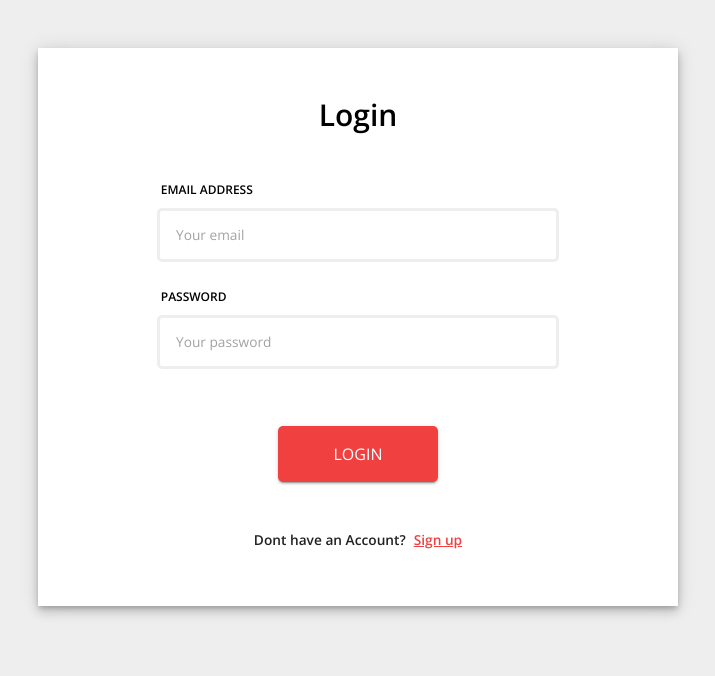
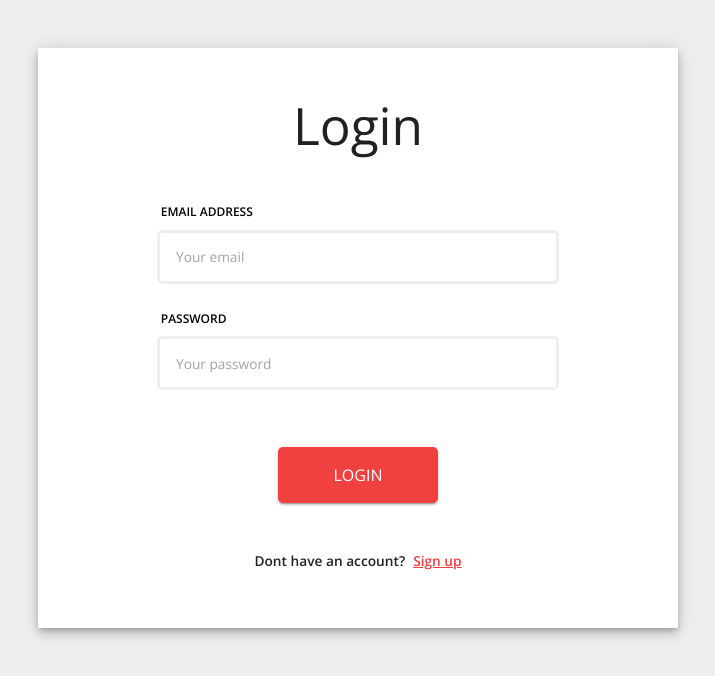
Before and after one commit to hatchways/team-brioche, a React (Create React App) app in the folder client/: page /login in a window 1280 px wide. Shown: the top 676 px of the page, without its empty margins (282-997 px from the left). Built offline with nearby package versions, Linux system fonts and the light colour scheme; no server answers.

Commit message:
Extracted a reusable component "Redirect" from "UserAccountWrapper"
- Moved the CssBaseline component to App.tsx
-  Rename the "Login" and "Register" interface
- Removed unused/unnecessary styles

```diff
--- a/client/src/App.tsx
+++ b/client/src/App.tsx
@@ -1,4 +1,4 @@
-import { MuiThemeProvider } from '@material-ui/core';
+import { CssBaseline, MuiThemeProvider } from '@material-ui/core';
 import { theme } from './themes/theme';
 import { BrowserRouter, Route, Redirect, Switch } from 'react-router-dom';
 import Booking from './pages/Booking/Booking';
@@ -14,6 +14,7 @@ import './App.css';
 function App(): JSX.Element {
   return (
     <MuiThemeProvider theme={theme}>
+      <CssBaseline />
       <BrowserRouter>
         <SnackBarProvider>
           <AuthProvider>
--- /dev/null
+++ b/client/src/components/Redirect/Redirect.tsx
@@ -0,0 +1,22 @@
+import { Typography } from '@material-ui/core';
+import { Link } from 'react-router-dom';
+import useStyles from './useStyles';
+
+interface Props {
+  asideText: string;
+  to: string;
+  buttonText: string;
+}
+function Redirect({ asideText, to, buttonText }: Props): JSX.Element {
+  const classes = useStyles();
+  return (
+    <Typography align="center" className={classes.redirect}>
+      {asideText}
+      <Link to={to} className={classes.link}>
+        {buttonText}
+      </Link>
+    </Typography>
+  );
+}
+
+export default Redirect;
--- /dev/null
+++ b/client/src/components/Redirect/useStyles.ts
@@ -0,0 +1,14 @@
+import { makeStyles } from '@material-ui/core';
+
+const useStyles = makeStyles((theme) => ({
+  redirect: {
+    fontWeight: theme.typography.fontWeightBold,
+    margin: theme.spacing(4),
+  },
+  link: {
+    color: theme.palette.primary.main,
+    marginLeft: theme.spacing(1),
+  },
+}));
+
+export default useStyles;
--- a/client/src/components/UserAccountWrapper/UserAccountWrapper.tsx
+++ b/client/src/components/UserAccountWrapper/UserAccountWrapper.tsx
@@ -1,32 +1,35 @@
-import { Box, CssBaseline, Grid, Paper, Typography } from '@material-ui/core';
+import { Box, Grid, Paper, Typography } from '@material-ui/core';
 import { FormikHelpers } from 'formik';
 import { FunctionComponent } from 'react';
-import { Link } from 'react-router-dom';
 import { useAuth } from '../../context/useAuthContext';
 import { useSnackBar } from '../../context/useSnackbarContext';
 import login from '../../helpers/APICalls/login';
 import register from '../../helpers/APICalls/register';
 import { AuthApiData } from '../../interface/AuthApiData';
-import { HandleLogin, HandleRegister, Login, Register } from '../../interface/UserAccount';
+import { HandleLogin, HandleRegister, LoginInput, RegisterInput } from '../../interface/UserAccount';
 import useStyles from './useStyles';
 
+type Title = 'Login' | 'Sign up';
 interface Props {
   children: (handleLogin: HandleLogin, handleRegister: HandleRegister) => JSX.Element;
-  isLoginForm?: boolean;
+  title: Title;
 }
 
-const AccountWrapper: FunctionComponent<Props> = ({ children, isLoginForm }) => {
+const AccountWrapper: FunctionComponent<Props> = ({ children, title }) => {
   const classes = useStyles();
   const { updateLoginContext } = useAuth();
   const { updateSnackBarMessage } = useSnackBar();
 
-  const handleLogin = ({ email, password }: Login, { setSubmitting }: FormikHelpers<Login>) => {
+  const handleLogin = ({ email, password }: LoginInput, { setSubmitting }: FormikHelpers<LoginInput>) => {
     login(email, password).then((data) => {
       handleApiResponse(data, setSubmitting);
     });
   };
 
-  const handleRegister = ({ username, email, password }: Register, { setSubmitting }: FormikHelpers<Register>) => {
+  const handleRegister = (
+    { username, email, password }: RegisterInput,
+    { setSubmitting }: FormikHelpers<RegisterInput>,
+  ) => {
     register(username, email, password).then((data) => {
       handleApiResponse(data, setSubmitting);
     });
@@ -49,22 +52,17 @@ const AccountWrapper: FunctionComponent<Props> = ({ children, isLoginForm }) =>
 
   return (
     <Grid container justify="center" component="main" className={classes.root}>
-      <CssBaseline />
       <Grid item elevation={6} className={classes.paper} component={Paper} square>
         <Box display="flex" alignItems="flex-start" flexDirection="column" justifyContent="space-between">
           <Box width="100%" maxWidth={450} p={3} alignSelf="center">
             <Grid container>
               <Grid item xs>
-                <Typography align="center" className={classes.welcome} component="h1" variant="h5">
-                  {isLoginForm ? 'Login' : 'Sign up'}
+                <Typography align="center" className={classes.welcome} component="h1" variant="h2">
+                  {title}
                 </Typography>
               </Grid>
             </Grid>
             {children(handleLogin, handleRegister)}
-            <Typography align="center" className={classes.redirect}>
-              {isLoginForm ? 'Dont have an Account?' : 'Already a member?'}
-              <Link to={isLoginForm ? '/signup' : '/login'}>{isLoginForm ? 'Sign up' : 'Login'}</Link>
-            </Typography>
           </Box>
         </Box>
       </Grid>
--- a/client/src/components/UserAccountWrapper/useStyles.ts
+++ b/client/src/components/UserAccountWrapper/useStyles.ts
@@ -26,20 +26,7 @@ const useStyles = makeStyles((theme) => ({
     },
   },
   welcome: {
-    fontSize: 30,
     paddingBottom: 20,
-    color: '#000000',
-    fontWeight: 700,
-    fontFamily: "'Open Sans'",
-  },
-
-  redirect: {
-    fontWeight: theme.typography.fontWeightBold,
-    margin: theme.spacing(4),
-    '& a': {
-      color: theme.palette.primary.main,
-      marginLeft: theme.spacing(1),
-    },
   },
 }));
 
--- a/client/src/pages/Accounts/AuthForm/LoginForm/LoginForm.tsx
+++ b/client/src/pages/Accounts/AuthForm/LoginForm/LoginForm.tsx
@@ -66,7 +66,6 @@ export default function Login({ handleSubmit }: Props): JSX.Element {
             error={touched.email && Boolean(errors.email)}
             value={values.email}
             onChange={handleChange}
-            className={classes.textField}
           />
           <TextField
             id="password"
@@ -87,11 +86,10 @@ export default function Login({ handleSubmit }: Props): JSX.Element {
             error={touched.password && Boolean(errors.password)}
             value={values.password}
             onChange={handleChange}
-            className={classes.textField}
           />
           <Box textAlign="center">
             <Button type="submit" size="large" variant="contained" color="primary" className={classes.submit}>
-              {isSubmitting ? <CircularProgress style={{ color: 'white' }} /> : 'Login'}
+              {isSubmitting ? <CircularProgress className={classes.circularProgress} /> : 'Login'}
             </Button>
           </Box>
         </form>
--- a/client/src/pages/Accounts/AuthForm/SignupForm/SignUpForm.tsx
+++ b/client/src/pages/Accounts/AuthForm/SignupForm/SignUpForm.tsx
@@ -70,7 +70,6 @@ const SignUpForm = ({ handleSubmit }: Props): JSX.Element => {
             error={touched.email && Boolean(errors.email)}
             value={values.email}
             onChange={handleChange}
-            className={classes.textField}
           />
           <TextField
             id="username"
@@ -92,7 +91,6 @@ const SignUpForm = ({ handleSubmit }: Props): JSX.Element => {
             error={touched.username && Boolean(errors.username)}
             value={values.username}
             onChange={handleChange}
-            className={classes.textField}
           />
           <TextField
             id="password"
@@ -113,11 +111,10 @@ const SignUpForm = ({ handleSubmit }: Props): JSX.Element => {
             error={touched.password && Boolean(errors.password)}
             value={values.password}
             onChange={handleChange}
-            className={classes.textField}
           />
           <Box textAlign="center">
             <Button type="submit" size="large" variant="contained" color="primary" className={classes.submit}>
-              {isSubmitting ? <CircularProgress style={{ color: 'white' }} /> : 'Sign up'}
+              {isSubmitting ? <CircularProgress className={classes.circularProgress} /> : 'Sign up'}
             </Button>
           </Box>
         </form>
--- a/client/src/pages/Accounts/AuthForm/useStyles.ts
+++ b/client/src/pages/Accounts/AuthForm/useStyles.ts
@@ -15,7 +15,13 @@ const useStyles = makeStyles((theme) => ({
   inputs: {
     marginTop: '.8rem',
     height: '2rem',
-    padding: '5px',
+    paddingLeft: theme.spacing(2),
+    paddingBottom: theme.spacing(1),
+    paddingTop: theme.spacing(1),
+    borderStyle: 'solid',
+    borderWidth: '3px',
+    borderColor: theme.palette.grey[200],
+    borderRadius: theme.shape.borderRadius,
   },
   forgot: {
     paddingRight: 10,
@@ -33,18 +39,8 @@ const useStyles = makeStyles((theme) => ({
     backgroundColor: theme.palette.primary.main,
     fontWeight: theme.typography.fontWeightMedium,
   },
-  textField: {
-    '& .MuiInput-formControl': {
-      '& input': {
-        paddingLeft: theme.spacing(2),
-        paddingBottom: theme.spacing(1),
-        paddingTop: theme.spacing(1),
-        borderStyle: 'solid',
-        borderWidth: '3px',
-        borderColor: theme.palette.grey[200],
-        borderRadius: theme.shape.borderRadius,
-      },
-    },
+  circularProgress: {
+    color: 'white',
   },
 }));
 
--- a/client/src/pages/Accounts/Login/Login.tsx
+++ b/client/src/pages/Accounts/Login/Login.tsx
@@ -1,8 +1,17 @@
+import { Fragment } from 'react';
+import Redirect from '../../../components/Redirect/Redirect';
 import UserAccountWrapper from '../../../components/UserAccountWrapper/UserAccountWrapper';
 import LoginForm from '../AuthForm/LoginForm/LoginForm';
 
 export default function Login(): JSX.Element {
   return (
-    <UserAccountWrapper isLoginForm>{(handleLogin) => <LoginForm handleSubmit={handleLogin} />}</UserAccountWrapper>
+    <UserAccountWrapper title="Login">
+      {(handleLogin) => (
+        <Fragment>
+          <LoginForm handleSubmit={handleLogin} />
+          <Redirect asideText="Dont have an account?" buttonText="Sign up" to="/signup" />
+        </Fragment>
+      )}
+    </UserAccountWrapper>
   );
 }
--- a/client/src/pages/Accounts/Signup/SignUp.tsx
+++ b/client/src/pages/Accounts/Signup/SignUp.tsx
@@ -1,10 +1,17 @@
+import { Fragment } from 'react';
+import Redirect from '../../../components/Redirect/Redirect';
 import UserAccountWrapper from '../../../components/UserAccountWrapper/UserAccountWrapper';
 import SignUpForm from '../AuthForm/SignupForm/SignUpForm';
 
 export default function Register(): JSX.Element {
   return (
-    <UserAccountWrapper>
-      {(handleLogin, handleRegister) => <SignUpForm handleSubmit={handleRegister} />}
+    <UserAccountWrapper title="Sign up">
+      {(handleLogin, handleRegister) => (
+        <Fragment>
+          <SignUpForm handleSubmit={handleRegister} />
+          <Redirect asideText="Already have an account?" buttonText="Login" to="/login" />
+        </Fragment>
+      )}
     </UserAccountWrapper>
   );
 }
```
Also changed, not shown: client/src/interface/UserAccount.ts (+7 -4 lines).
